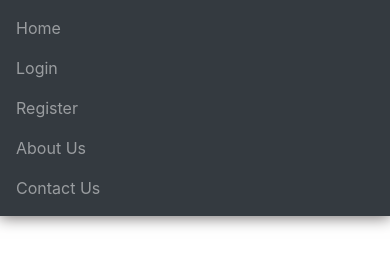
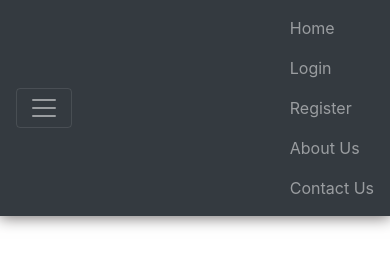
Before and after one commit to mbsyaswanth/studentManagementSystem, a website: page public/index.html in a window 390 px wide. Drawn offline with nearby package versions, Linux system fonts and the light colour scheme; files that its build step writes are made by us from their sources; files whose address does not match are found by name.

Commit message:
addes viewport meta tag

```diff
--- a/public/index.html
+++ b/public/index.html
@@ -1,6 +1,7 @@
 
 <html>
   <head>
+    <meta name="viewport" content="width=device-width, initial-scale=1">
     <link href="css/bootstrap.min.css" rel="stylesheet">
     <link rel="stylesheet" href="font-awesome-4.7.0/css/font-awesome.min.css">
 	  <link rel="stylesheet" href="css/register.css" >
@@ -14,7 +15,10 @@
   </head>
   <body ng-app="myApp" ng-controller="MainController">
     <nav class="navbar navbar-expand-sm navbar-dark bg-dark fixed-top">
-    <ul class="navbar-nav">
+      <button class="navbar-toggler" type="button" data-toggle="collapse" data-target="#data">
+    <span class="navbar-toggler-icon"></span>
+  </button>
+    <ul class="navbar-nav" id="data">
       <li class="nav-item"><a class="nav-link" href="#/home">Home</a></li>
       <li class="nav-item"><a class="nav-link" href="#/login">Login</a></li>
       <li class="nav-item"><a class="nav-link" href="#register">Register</a></li>
```
